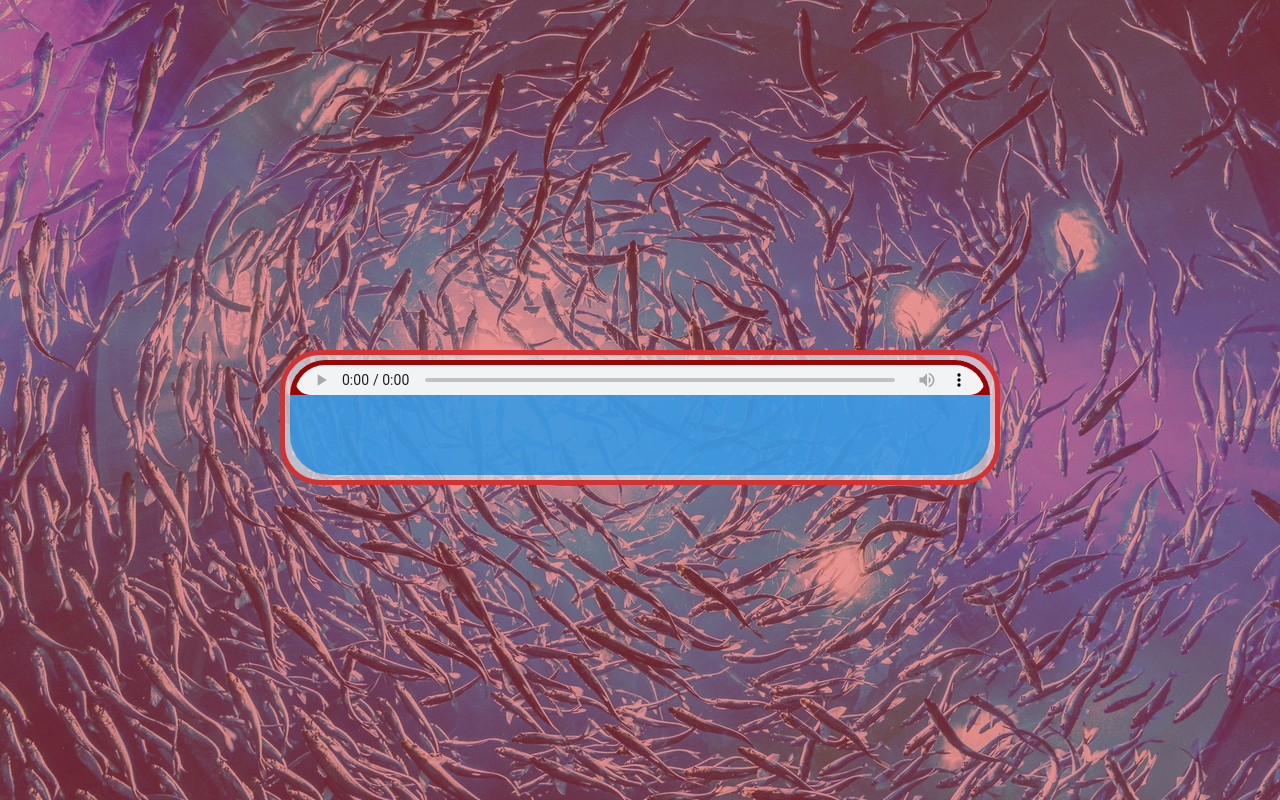
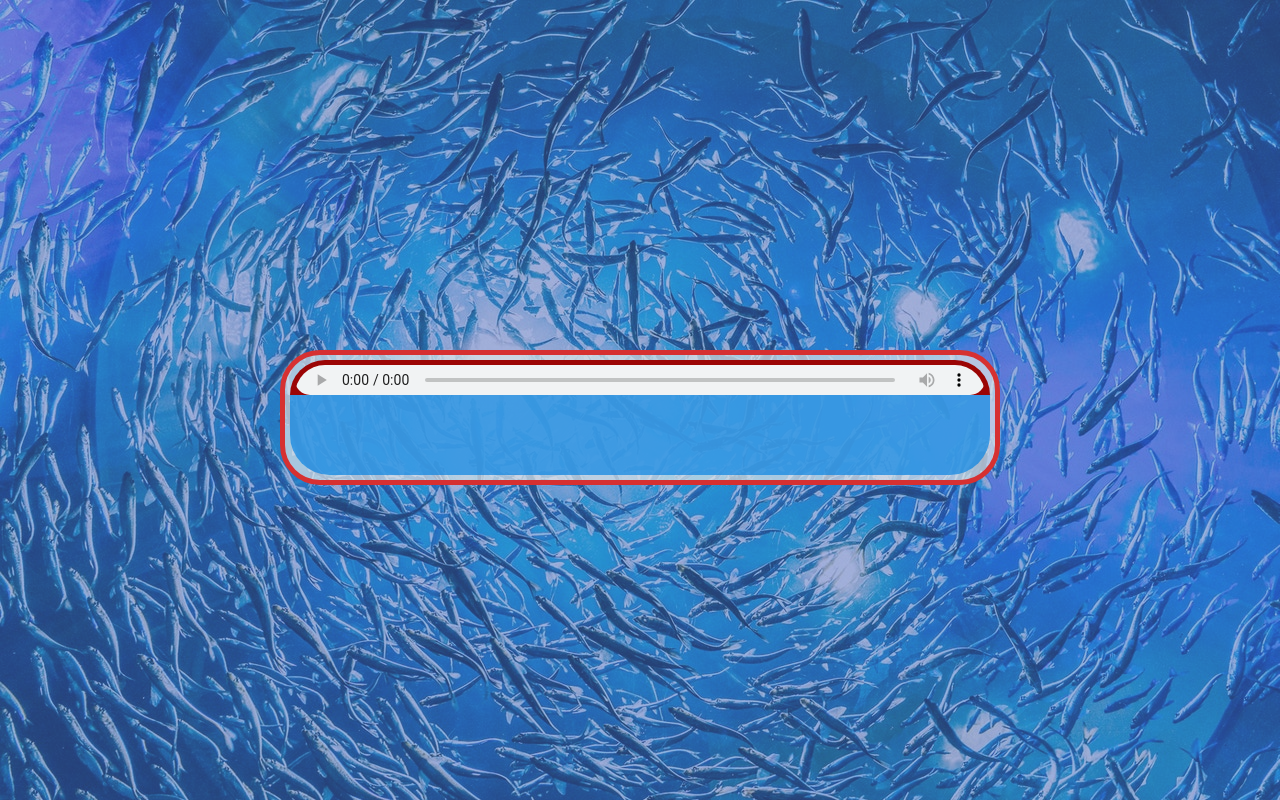
Before and after one commit to wahsandaruwan/audio_analyzer_bars_1, a plain HTML site: page index.html in a window 1280 px wide. Drawn offline with Linux system fonts and the light colour scheme.

Commit message:
Change Overlay

```diff
--- a/style.css
+++ b/style.css
@@ -11,7 +11,7 @@ body{
     left: 0;
     width: 100%;
     height: 100%;
-    background: #d63031;
+    background: #4a69bd;
     opacity: 0.5;
     z-index: -1;
 }
```
